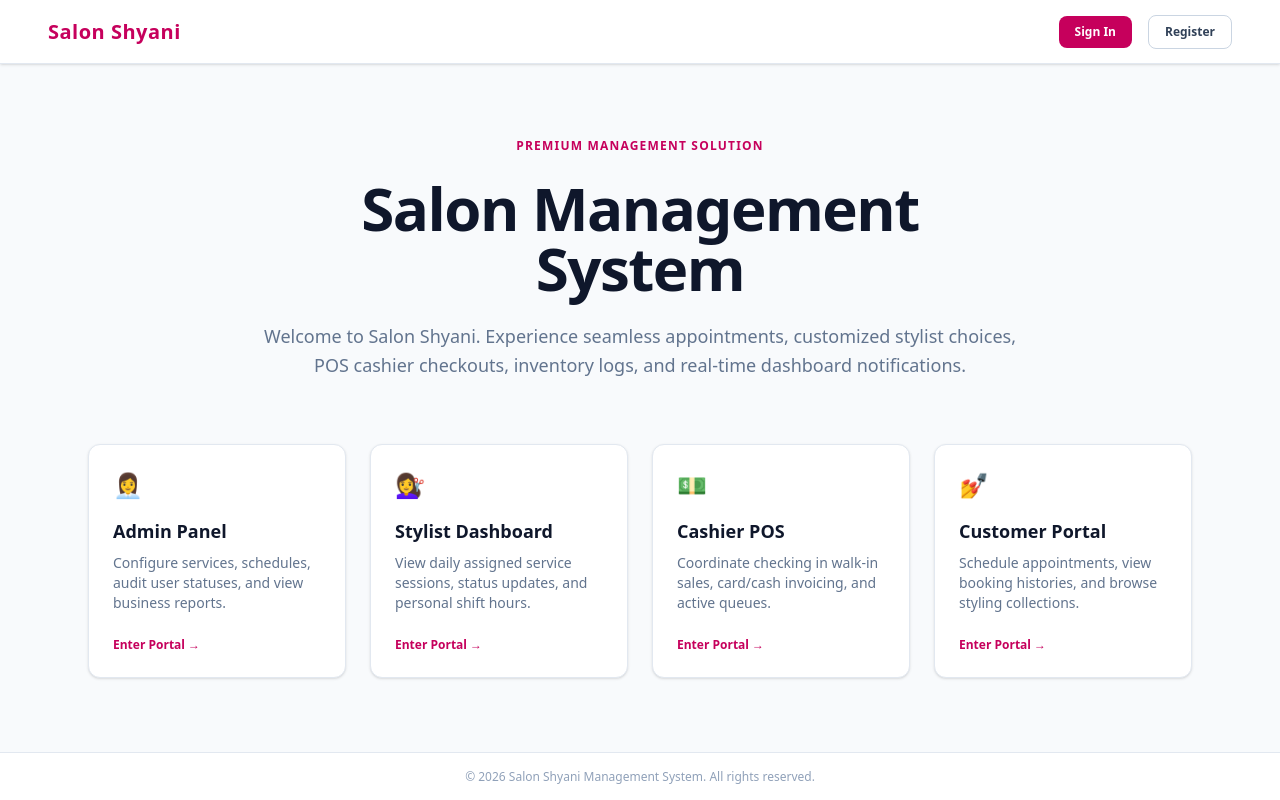
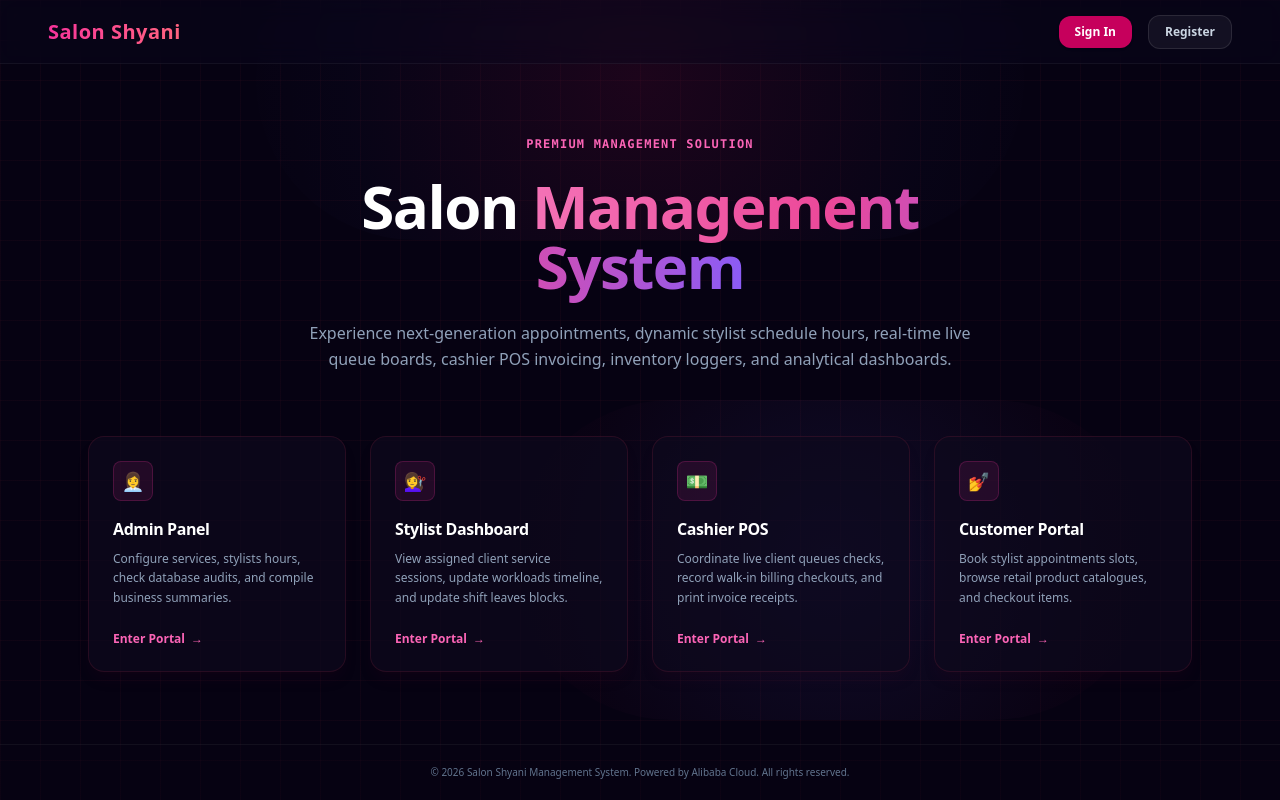
Before and after one commit to madhusith/Saloon-System, a React (Vite) app in the folder client/: page / in a window 1280 px wide. Built offline with nearby package versions, Linux system fonts and the light colour scheme; no server answers.

Commit message:
feat: overhaul landing page UI with dark theme, glassmorphism, and custom gradient animations

```diff
--- a/client/src/App.jsx
+++ b/client/src/App.jsx
@@ -65,121 +65,125 @@ function HomePage() {
   }
 
   return (
-    <div className="min-h-screen bg-slate-50 text-slate-800 flex flex-col justify-between">
-      {/* Navigation */}
-      <nav className="h-16 bg-white border-b border-slate-200 shadow-sm flex items-center justify-between px-6 md:px-12">
-        <span className="text-xl font-extrabold text-pink-700 tracking-wide">Salon Shyani</span>
+    <div className="min-h-screen bg-[#060212] text-slate-200 flex flex-col justify-between relative overflow-hidden tech-grid">
+      {/* Glow Spots Background */}
+      <div className="absolute top-[-10%] left-[20%] w-[60%] h-[40%] rounded-full glow-spot-1 pointer-events-none z-0"></div>
+      <div className="absolute bottom-[10%] right-[10%] w-[50%] h-[40%] rounded-full glow-spot-2 pointer-events-none z-0"></div>
+
+      {/* Navigation Header */}
+      <nav className="relative h-16 bg-[#0c081e]/40 backdrop-blur-md border-b border-white/5 flex items-center justify-between px-6 md:px-12 z-10">
+        <span className="text-xl font-extrabold text-transparent bg-clip-text bg-gradient-to-r from-pink-500 to-rose-400 tracking-wide">
+          Salon Shyani
+        </span>
         <div className="flex items-center space-x-4">
-          {user ? (
-            <>
-              <span className="text-sm font-semibold text-slate-700">Hi, {user.fullName}</span>
-              <Link
-                to={user.role === 'ADMIN' ? '/admin' : user.role === 'STAFF' ? '/staff' : user.role === 'CASHIER' ? '/cashier' : '/customer'}
-                className="rounded-lg bg-pink-700 px-4 py-2 text-xs font-bold text-white hover:bg-pink-600 transition"
-              >
-                Go to Dashboard
-              </Link>
-              <button
-                onClick={logout}
-                className="rounded-lg border border-slate-300 bg-white px-4 py-2 text-xs font-bold text-slate-700 hover:bg-slate-100 transition"
-              >
-                Sign Out
-              </button>
-            </>
-          ) : (
-            <>
           <Link
             to="/login"
-                className="rounded-lg bg-pink-700 px-4 py-2 text-xs font-bold text-white hover:bg-pink-600 transition"
+            className="rounded-xl bg-pink-700 hover:bg-pink-600 px-4 py-2 text-xs font-bold text-white shadow transition-all duration-150"
           >
             Sign In
           </Link>
           <Link
             to="/register"
-                className="rounded-lg border border-slate-300 bg-white px-4 py-2 text-xs font-bold text-slate-700 hover:bg-slate-100 transition"
+            className="rounded-xl border border-white/10 bg-white/5 hover:bg-white/10 px-4 py-2 text-xs font-bold text-slate-300 transition-all duration-150"
           >
             Register
           </Link>
-            </>
-          )}
         </div>
       </nav>
 
       {/* Main Content */}
-      <main className="flex-1 max-w-6xl mx-auto w-full px-6 py-12 flex flex-col justify-center">
+      <main className="relative flex-1 max-w-6xl mx-auto w-full px-6 py-16 flex flex-col justify-center z-10 animate-fade-in-up">
         <header className="text-center max-w-3xl mx-auto space-y-6">
-          <p className="text-xs font-bold uppercase tracking-widest text-pink-700">Premium Management Solution</p>
-          <h1 className="text-4xl font-extrabold tracking-tight text-slate-900 md:text-6xl">
-            Salon Management System
+          <p className="text-xs font-bold uppercase tracking-widest text-pink-400 font-mono">
+            Premium Management Solution
+          </p>
+          <h1 className="text-4xl font-extrabold tracking-tight text-white md:text-6xl">
+            Salon <span className="gradient-text">Management System</span>
           </h1>
-          <p className="text-base text-slate-500 leading-relaxed md:text-lg">
-            Welcome to Salon Shyani. Experience seamless appointments, customized stylist choices, POS cashier checkouts, inventory logs, and real-time dashboard notifications.
+          <p className="text-sm text-slate-400 leading-relaxed md:text-base max-w-2xl mx-auto">
+            Experience next-generation appointments, dynamic stylist schedule hours, real-time live queue boards, cashier POS invoicing, inventory loggers, and analytical dashboards.
           </p>
         </header>
 
         {/* Roles Quick Link Cards */}
-        <section className="mt-16 grid gap-6 sm:grid-cols-2 lg:grid-cols-4">
-          <div className="rounded-xl border border-slate-200 bg-white p-6 shadow-sm flex flex-col justify-between hover:shadow-md hover:border-pink-200 transition-all duration-200">
+        <section className="mt-16 grid gap-6 sm:grid-cols-2 lg:grid-cols-4 delay-100 animate-fade-in-up">
+          {/* Admin Panel */}
+          <div className="glass-card rounded-2xl p-6 flex flex-col justify-between shadow-lg shadow-pink-950/10 hover:shadow-pink-500/5 hover:border-pink-500/30 hover:-translate-y-1.5 transition-all duration-300">
             <div>
-              <span className="text-2xl">👩‍💼</span>
-              <h3 className="mt-4 text-lg font-bold text-slate-900">Admin Panel</h3>
-              <p className="mt-2 text-sm text-slate-500">Configure services, schedules, audit user statuses, and view business reports.</p>
+              <div className="h-10 w-10 rounded-lg bg-pink-500/10 flex items-center justify-center border border-pink-500/20">
+                <span className="text-lg">👩‍💼</span>
+              </div>
+              <h3 className="mt-4 text-base font-bold text-white tracking-tight">Admin Panel</h3>
+              <p className="mt-2 text-xs text-slate-400 leading-relaxed">Configure services, stylists hours, check database audits, and compile business summaries.</p>
             </div>
             <Link
               to="/admin"
-              className="mt-6 inline-flex items-center text-xs font-bold text-pink-700 hover:text-pink-600"
+              className="mt-6 inline-flex items-center text-xs font-bold text-pink-400 hover:text-pink-300 group"
             >
-              Enter Portal →
+              <span>Enter Portal</span>
+              <span className="ml-1.5 transition-transform group-hover:translate-x-1">→</span>
             </Link>
           </div>
 
-          <div className="rounded-xl border border-slate-200 bg-white p-6 shadow-sm flex flex-col justify-between hover:shadow-md hover:border-pink-200 transition-all duration-200">
+          {/* Stylist Dashboard */}
+          <div className="glass-card rounded-2xl p-6 flex flex-col justify-between shadow-lg shadow-pink-950/10 hover:shadow-pink-500/5 hover:border-pink-500/30 hover:-translate-y-1.5 transition-all duration-300">
             <div>
-              <span className="text-2xl">💇‍♀️</span>
-              <h3 className="mt-4 text-lg font-bold text-slate-900">Stylist Dashboard</h3>
-              <p className="mt-2 text-sm text-slate-500">View daily assigned service sessions, status updates, and personal shift hours.</p>
+              <div className="h-10 w-10 rounded-lg bg-pink-500/10 flex items-center justify-center border border-pink-500/20">
+                <span className="text-lg">💇‍♀️</span>
+              </div>
+              <h3 className="mt-4 text-base font-bold text-white tracking-tight">Stylist Dashboard</h3>
+              <p className="mt-2 text-xs text-slate-400 leading-relaxed">View assigned client service sessions, update workloads timeline, and update shift leaves blocks.</p>
             </div>
             <Link
               to="/staff"
-              className="mt-6 inline-flex items-center text-xs font-bold text-pink-700 hover:text-pink-600"
+              className="mt-6 inline-flex items-center text-xs font-bold text-pink-400 hover:text-pink-300 group"
             >
-              Enter Portal →
+              <span>Enter Portal</span>
+              <span className="ml-1.5 transition-transform group-hover:translate-x-1">→</span>
             </Link>
           </div>
 
-          <div className="rounded-xl border border-slate-200 bg-white p-6 shadow-sm flex flex-col justify-between hover:shadow-md hover:border-pink-200 transition-all duration-200">
+          {/* Cashier POS */}
+          <div className="glass-card rounded-2xl p-6 flex flex-col justify-between shadow-lg shadow-pink-950/10 hover:shadow-pink-500/5 hover:border-pink-500/30 hover:-translate-y-1.5 transition-all duration-300">
             <div>
-              <span className="text-2xl">💵</span>
-              <h3 className="mt-4 text-lg font-bold text-slate-900">Cashier POS</h3>
-              <p className="mt-2 text-sm text-slate-500">Coordinate checking in walk-in sales, card/cash invoicing, and active queues.</p>
+              <div className="h-10 w-10 rounded-lg bg-pink-500/10 flex items-center justify-center border border-pink-500/20">
+                <span className="text-lg">💵</span>
+              </div>
+              <h3 className="mt-4 text-base font-bold text-white tracking-tight">Cashier POS</h3>
+              <p className="mt-2 text-xs text-slate-400 leading-relaxed">Coordinate live client queues checks, record walk-in billing checkouts, and print invoice receipts.</p>
             </div>
             <Link
               to="/cashier"
-              className="mt-6 inline-flex items-center text-xs font-bold text-pink-700 hover:text-pink-600"
+              className="mt-6 inline-flex items-center text-xs font-bold text-pink-400 hover:text-pink-300 group"
             >
-              Enter Portal →
+              <span>Enter Portal</span>
+              <span className="ml-1.5 transition-transform group-hover:translate-x-1">→</span>
             </Link>
           </div>
 
-          <div className="rounded-xl border border-slate-200 bg-white p-6 shadow-sm flex flex-col justify-between hover:shadow-md hover:border-pink-200 transition-all duration-200">
+          {/* Customer Portal */}
+          <div className="glass-card rounded-2xl p-6 flex flex-col justify-between shadow-lg shadow-pink-950/10 hover:shadow-pink-500/5 hover:border-pink-500/30 hover:-translate-y-1.5 transition-all duration-300">
             <div>
-              <span className="text-2xl">💅</span>
-              <h3 className="mt-4 text-lg font-bold text-slate-900">Customer Portal</h3>
-              <p className="mt-2 text-sm text-slate-500">Schedule appointments, view booking histories, and browse styling collections.</p>
+              <div className="h-10 w-10 rounded-lg bg-pink-500/10 flex items-center justify-center border border-pink-500/20">
+                <span className="text-lg">💅</span>
+              </div>
+              <h3 className="mt-4 text-base font-bold text-white tracking-tight">Customer Portal</h3>
+              <p className="mt-2 text-xs text-slate-400 leading-relaxed">Book stylist appointments slots, browse retail product catalogues, and checkout items.</p>
             </div>
             <Link
               to="/customer"
-              className="mt-6 inline-flex items-center text-xs font-bold text-pink-700 hover:text-pink-600"
+              className="mt-6 inline-flex items-center text-xs font-bold text-pink-400 hover:text-pink-300 group"
             >
-              Enter Portal →
+              <span>Enter Portal</span>
+              <span className="ml-1.5 transition-transform group-hover:translate-x-1">→</span>
             </Link>
           </div>
         </section>
       </main>
 
       {/* Footer */}
-      <footer className="h-12 border-t border-slate-200 bg-white flex items-center justify-center text-xs text-slate-400">
-        © 2026 Salon Shyani Management System. All rights reserved.
+      <footer className="relative h-14 border-t border-white/5 bg-[#080414]/30 flex items-center justify-center text-[10px] text-slate-500 font-medium z-10">
+        © 2026 Salon Shyani Management System. Powered by Alibaba Cloud. All rights reserved.
       </footer>
     </div>
   );
--- a/client/src/index.css
+++ b/client/src/index.css
@@ -2,8 +2,8 @@
 
 :root {
   font-family: system-ui, "Segoe UI", Roboto, sans-serif;
-  color: #111827;
-  background: #f9fafb;
+  color: #f1f5f9;
+  background: #060212;
   font-synthesis: none;
   text-rendering: optimizeLegibility;
   -webkit-font-smoothing: antialiased;
@@ -27,19 +27,42 @@ textarea {
   font: inherit;
 }
 
+/* Custom background grid & glow spots utilities */
+@utility tech-grid {
+  background-size: 40px 40px;
+  background-image:
+    linear-gradient(to right, rgba(244, 63, 94, 0.04) 1px, transparent 1px),
+    linear-gradient(to bottom, rgba(244, 63, 94, 0.04) 1px, transparent 1px);
+}
+
+@utility glow-spot-1 {
+  background: radial-gradient(circle, rgba(190, 24, 93, 0.12) 0%, rgba(99, 102, 241, 0.02) 70%, transparent 100%);
+}
+
+@utility glow-spot-2 {
+  background: radial-gradient(circle, rgba(99, 102, 241, 0.1) 0%, rgba(190, 24, 93, 0.02) 75%, transparent 100%);
+}
+
+@utility gradient-text {
+  background-image: linear-gradient(to right, #f472b6, #ec4899, #8b5cf6);
+  -webkit-background-clip: text;
+  background-clip: text;
+  color: transparent;
+}
+
+@utility glass-card {
+  background: rgba(15, 10, 30, 0.65);
+  backdrop-filter: blur(20px);
+  -webkit-backdrop-filter: blur(20px);
+  border: 1px solid rgba(244, 63, 94, 0.12);
+}
+
 @utility animate-fade-in-up {
-  animation: fadeInUp 0.6s cubic-bezier(0.16, 1, 0.3, 1) forwards;
+  animation: fadeInUp 0.7s cubic-bezier(0.16, 1, 0.3, 1) forwards;
 }
 
 @utility animate-fade-in {
-  animation: fadeIn 0.4s ease-out forwards;
-}
-
-@utility glass-panel {
-  background: rgba(255, 255, 255, 0.7);
-  backdrop-filter: blur(16px);
-  -webkit-backdrop-filter: blur(16px);
-  border: 1px solid rgba(255, 255, 255, 0.4);
+  animation: fadeIn 0.5s ease-out forwards;
 }
 
 @utility delay-100 {
@@ -57,7 +80,7 @@ textarea {
 @keyframes fadeInUp {
   from {
     opacity: 0;
-    transform: translateY(16px);
+    transform: translateY(24px);
   }
   to {
     opacity: 1;
```
Lines whose indentation alone changed are shown as unchanged.
